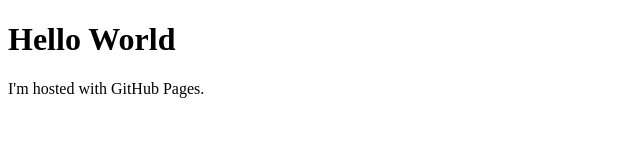
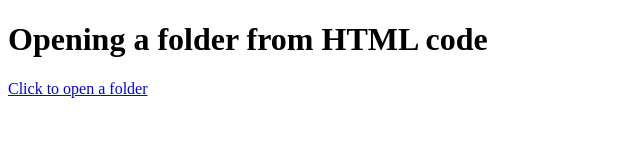
Before and after one commit to akraino-icn/akraino-icn.github.io, a plain HTML site: page index.html in a window 1280 px wide. Shown: the whole page, without its empty margins (0-640 px from the left). Drawn offline with Linux system fonts and the light colour scheme.

Commit message:
Update index.html

```diff
--- a/index.html
+++ b/index.html
@@ -1,7 +1,10 @@
 <!DOCTYPE html>
 <html>
-<body>
-<h1>Hello World</h1>
-<p>I'm hosted with GitHub Pages.</p>
+<head>
+    <title>Sample Code</title>
+</head>
+ <body>
+    <h1>Opening a folder from HTML code</h1>
+    <a href="./">Click to open a folder</a>
 </body>
 </html>
```
